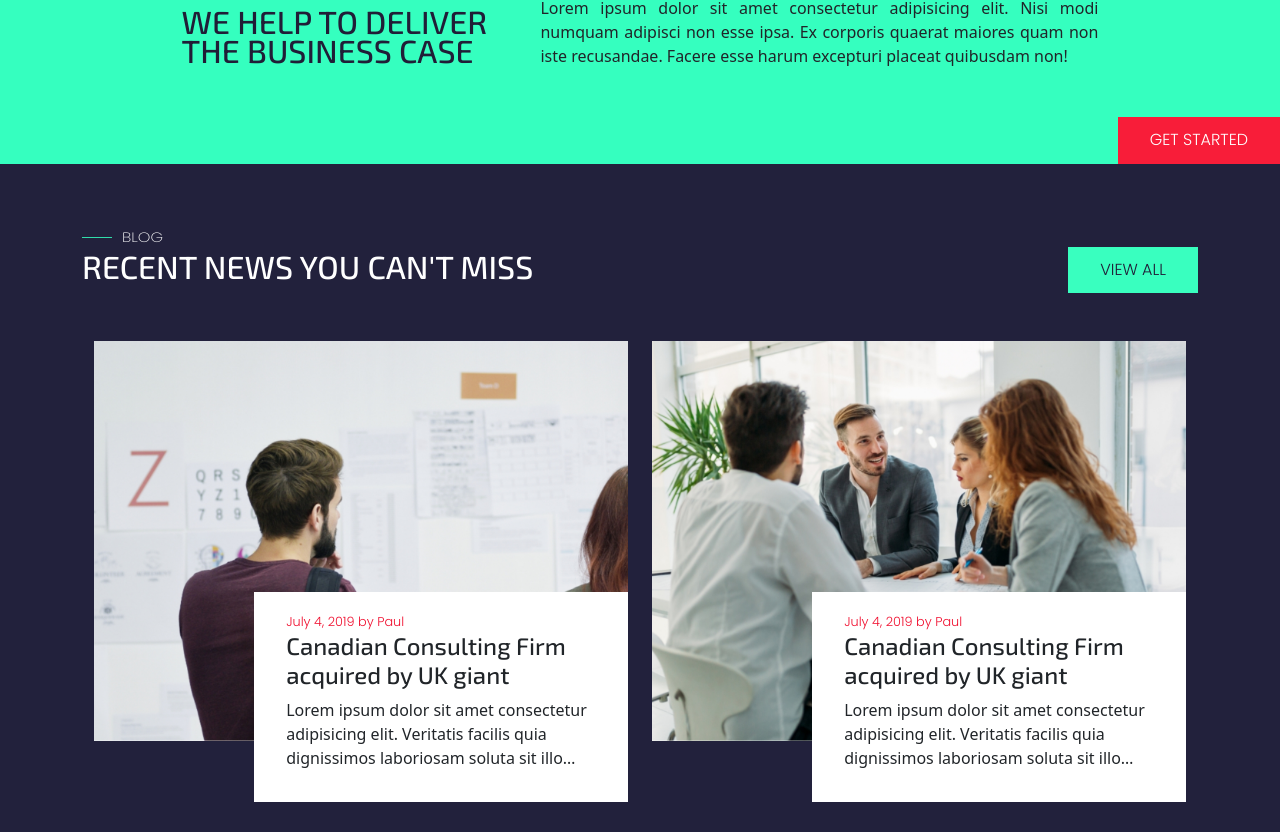
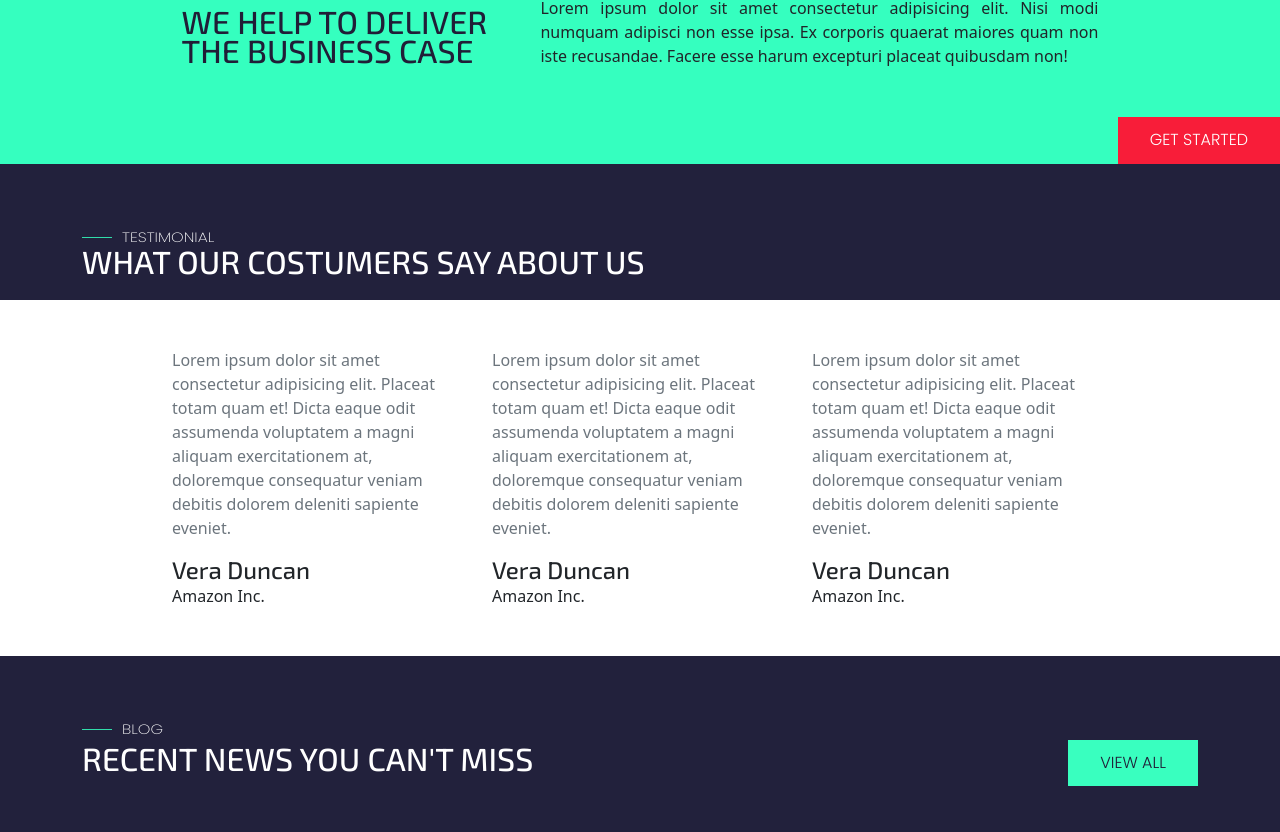
Before and after one commit to MarcoMazzeo01/proj-html-vuejs, a Vue app: page / in a window 1280 px wide. Shown: the part 2389-3221 px from the top of the page. Built offline with nearby package versions, Linux system fonts and the light colour scheme; grey boxes are pictures that could not be loaded.

Commit message:
add: testimonials section

```diff
--- a/src/components/Main.vue
+++ b/src/components/Main.vue
@@ -87,6 +87,31 @@ export default {
     </div>
   </div>
 
+  <!-- * TESTIMONIALS * -->
+  <section id="testimonials">
+    <div class="container-fluid">
+      <div class="container mb-4">
+        <Title>Testimonial</Title>
+        <h2>What our costumers say about us</h2>
+      </div>
+
+      <div class="row bg-white justify-content-center py-5">
+        <div class="col-3" v-for="n in 3" :key="n">
+          <blockquote>
+            <p class="text-secondary">
+              Lorem ipsum dolor sit amet consectetur adipisicing elit. Placeat
+              totam quam et! Dicta eaque odit assumenda voluptatem a magni
+              aliquam exercitationem at, doloremque consequatur veniam debitis
+              dolorem deleniti sapiente eveniet.
+            </p>
+          </blockquote>
+          <h4>Vera Duncan</h4>
+          <p class="mb-0">Amazon Inc.</p>
+        </div>
+      </div>
+    </div>
+  </section>
+
   <!-- * BLOG * -->
   <section id="blog">
     <div class="container">
@@ -138,11 +163,13 @@ export default {
 </template>
 
 <style lang="scss" scoped>
+$bg-color: #22213c;
+
 h2 {
   font-family: $titles-font;
   color: $opaque-white;
   text-transform: uppercase;
-  font-size: 3em;
+  font-size: 2em;
   font-weight: 500;
   line-height: 0.9em;
 }
@@ -258,13 +285,9 @@ h2 {
 
 // BLOG SECTION
 #blog {
-  background-color: #22213c;
+  background-color: $bg-color;
   padding: 4em 0;
   padding-bottom: 6em;
-
-  h2 {
-    font-size: 2em;
-  }
 
   .blog__post {
     width: 50%;
@@ -309,4 +332,14 @@ h2 {
 .posts_container {
   margin-top: 3em;
 }
+
+#testimonials {
+  background-color: $bg-color;
+  padding-top: 4em;
+
+  h4 {
+    font-family: $titles-font;
+    margin: 0;
+  }
+}
 </style>
```
